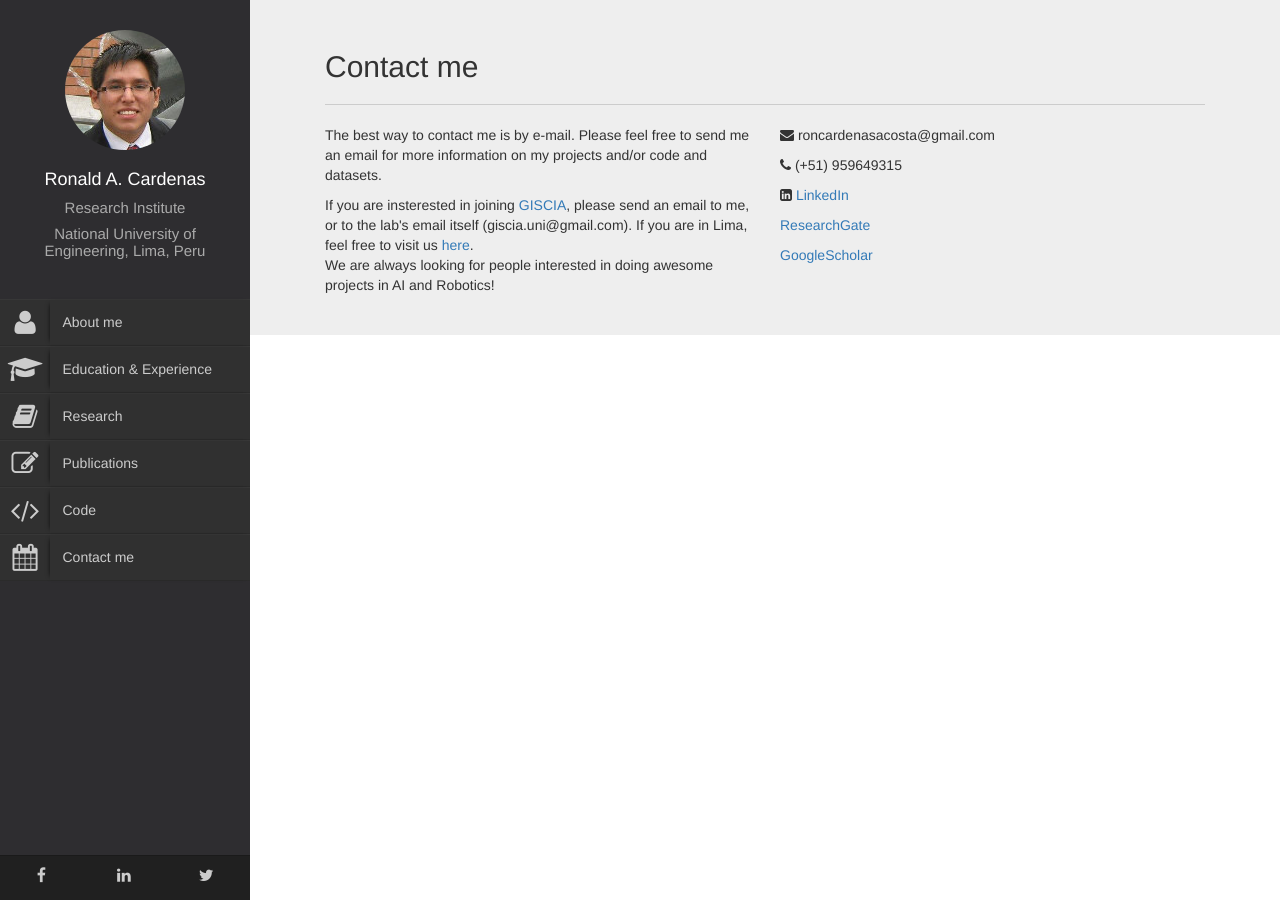
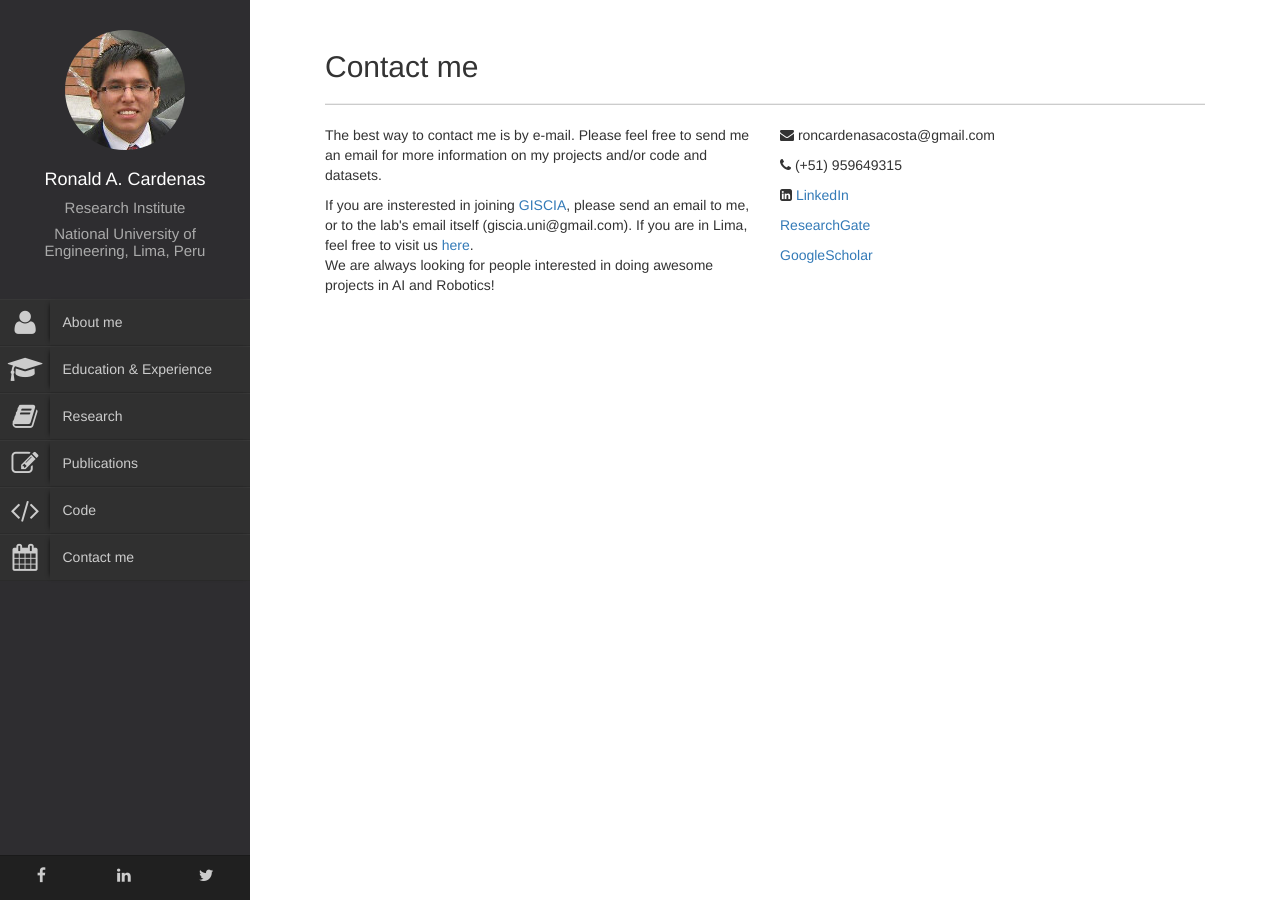
Before and after one commit to ronaldahmed/ronaldahmed.github.io, a Jekyll site: the page built from contact/index.html, in a window 1280 px wide. Built offline with Jekyll 4.4.1, drawn with Linux system fonts in a browser that asks for light colours.

Commit message:
background tweaks

```diff
--- a/contact/index.html
+++ b/contact/index.html
@@ -6,7 +6,7 @@ title: Contact
         <!-- Page Content -->
         <div id="page-content-wrapper-custom">
             <div class="container-fluid">
-                <div class="row" style="background-color: #eeeeee; padding: 30px 60px">
+                <div class="row" style="padding: 30px 60px">
                     <div class="col-lg-12">
                         <h2>Contact me</h2>
                         <hr class="title-hrline">
```
Also changed, not shown: css/simple-sidebar.css (line endings or trailing spaces).
